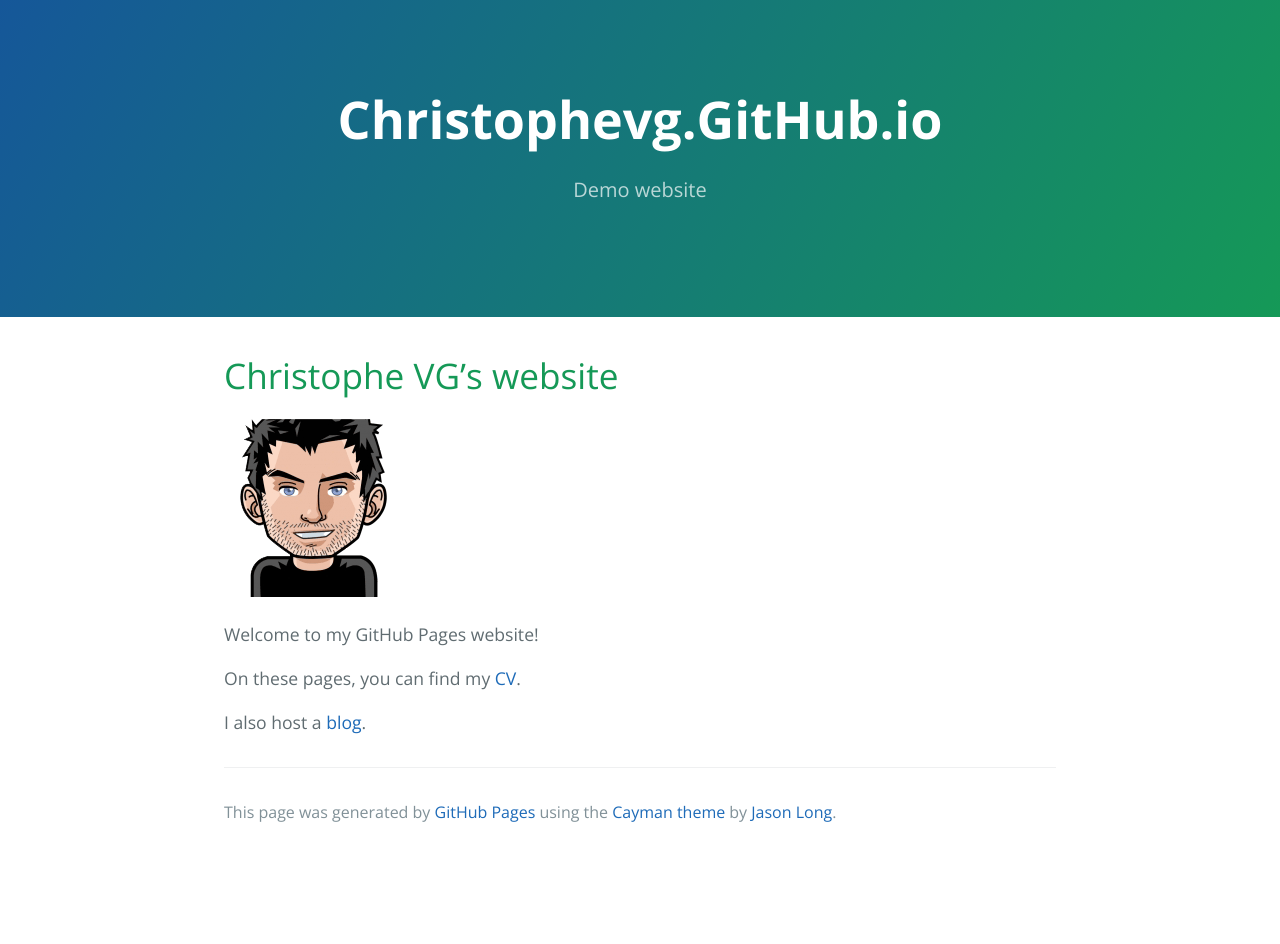
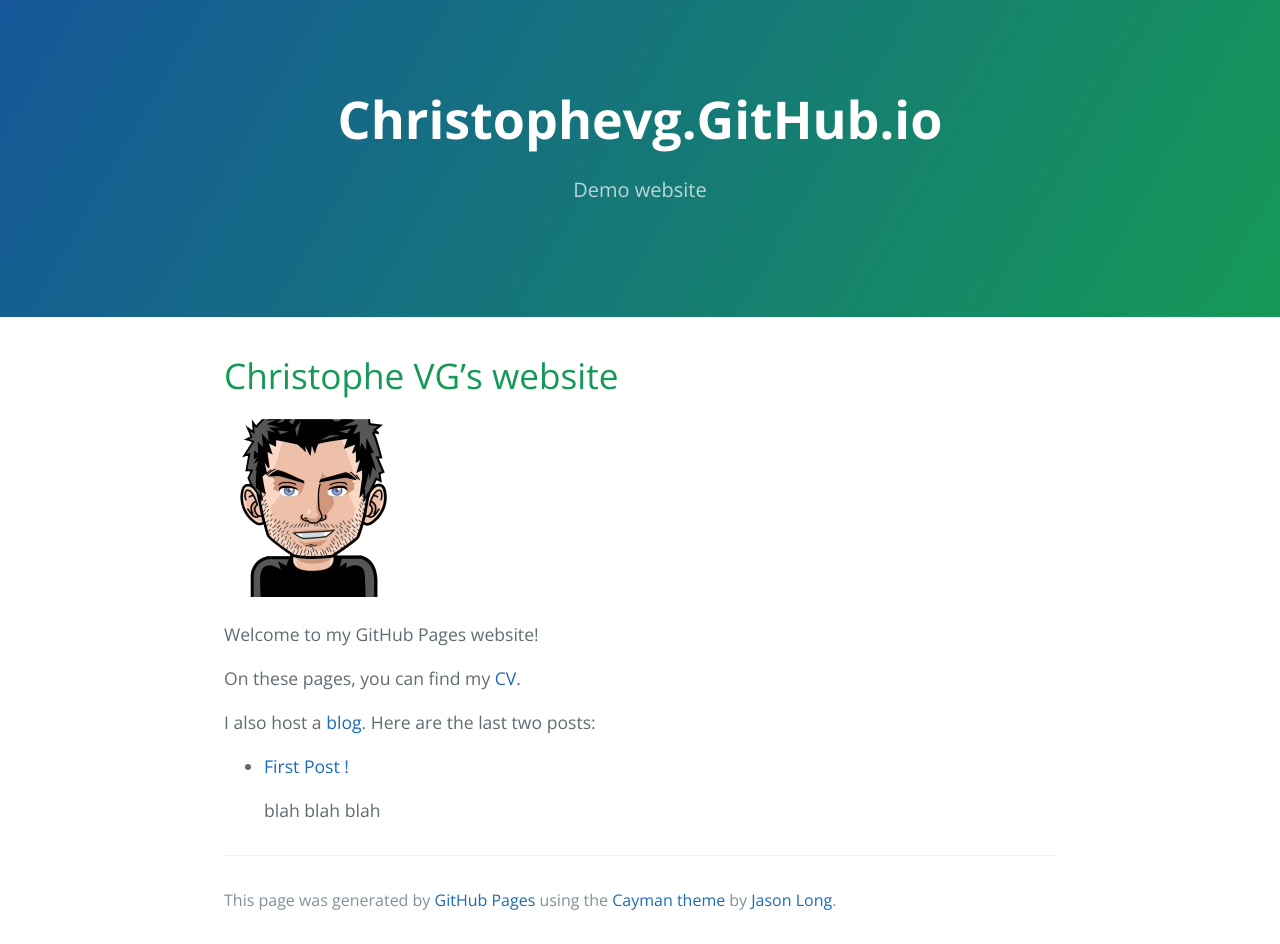
Before and after one commit to christophevg/christophevg.github.io, a Jekyll site: the page built from index.md, in a window 1280 px wide. Built offline with Jekyll 4.4.1, drawn with Linux system fonts in a browser that asks for light colours; before the commit the page ends 900 px from its top, so only the background shows below that.

Commit message:
adding last two posts on front page

```diff
--- a/index.md
+++ b/index.md
@@ -9,4 +9,6 @@ Welcome to my GitHub Pages website!
 
 On these pages, you can find my [CV](cv).
 
-I also host a [blog](blog).
+I also host a [blog](blog). Here are the last two posts:
+
+{% include posts.html posts="2" %}
```
